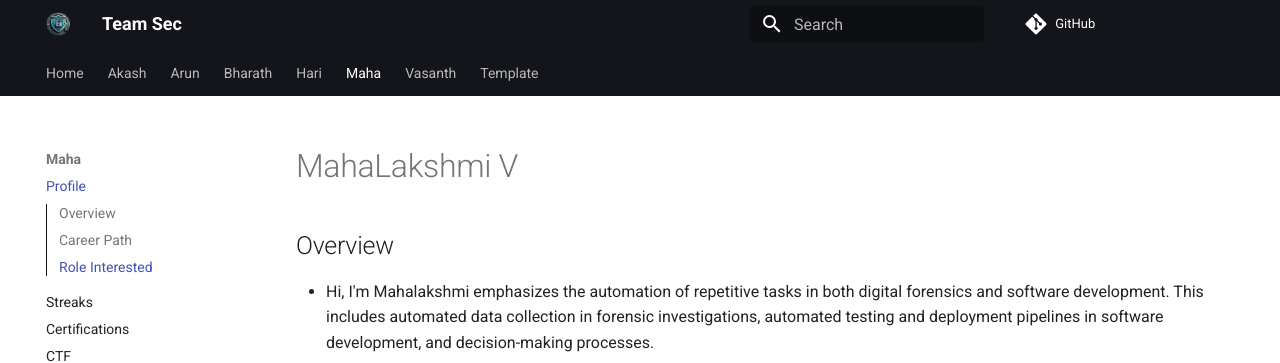
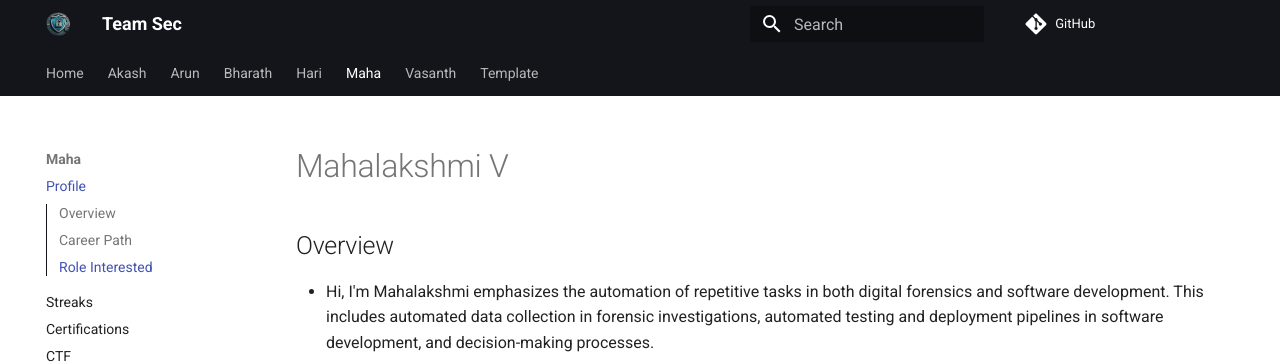
Before and after one commit to mr3xplorer/team_sec, an MkDocs documentation site: the page built from docs/Maha/maha.md, in a window 1280 px wide. Shown: the top 363 px of the page. Built offline with MkDocs 1.6.1 and Material for MkDocs 9.7.7, drawn with Linux system fonts in a browser that asks for light colours; comment, search, counter and statistics services are not loaded.

```diff
--- a/docs/Maha/maha.md
+++ b/docs/Maha/maha.md
@@ -1,4 +1,4 @@
-# MahaLakshmi V
+# Mahalakshmi V
 
 ## Overview
 - Hi, I'm Mahalakshmi emphasizes the automation of repetitive tasks in both digital forensics and software development. This includes automated data collection in forensic investigations, automated testing and deployment pipelines in software development, and decision-making processes.
```
